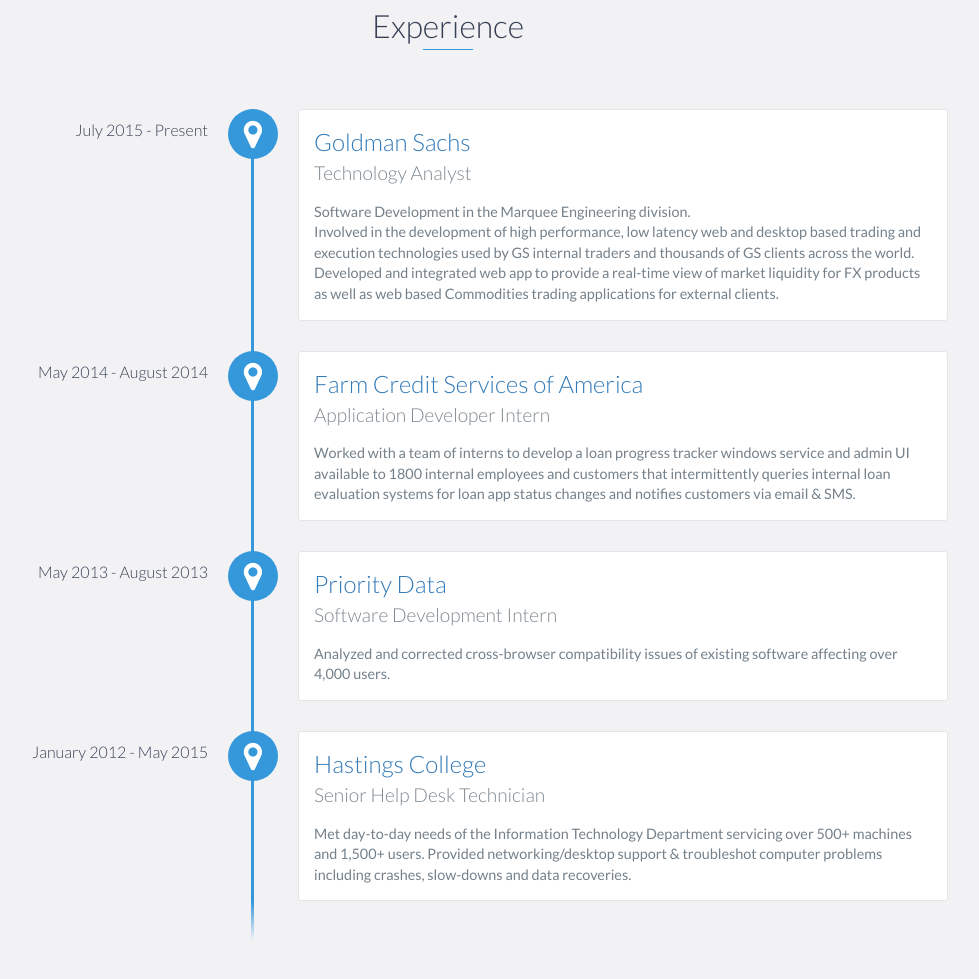
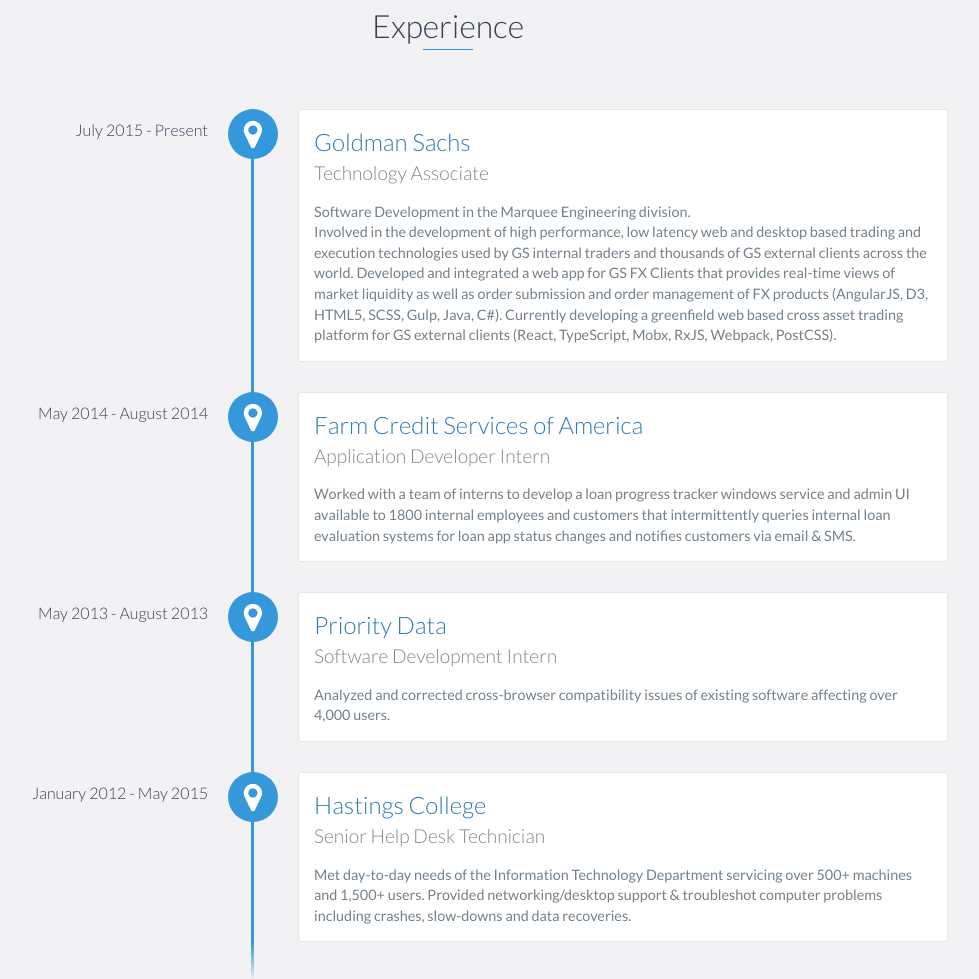
Before and after one commit to alexeisele/alexeisele.github.io, a website: page index.html in a window 1280 px wide. Shown: the part 1112-2091 px from the top of the page, without its empty margins (192-1171 px from the left). Drawn offline with nearby package versions, Linux system fonts and the light colour scheme.

Commit message:
Update index.html with promotional changes

```diff
--- a/index.html
+++ b/index.html
@@ -94,13 +94,14 @@
                     Goldman Sachs
                     </a>
                 </h3>
-                <h4>Technology Analyst</h4>
+                <h4>Technology Associate</h4>
                 <p>
                     Software Development in the Marquee Engineering division.
                     <br>
-                    Involved in the development of high performance, low latency web and desktop based trading and execution technologies used by GS internal traders and thousands of GS clients across the world.
-                    Developed and integrated web app to provide a real-time view of market liquidity for FX products as well as web based Commodities trading applications for external clients.
-                </p>
+		    Involved in the development of high performance, low latency web and desktop based trading and execution technologies used by GS internal traders and thousands of GS external clients across the world.
+		    Developed and integrated a web app for GS FX Clients that provides real-time views of market liquidity as well as order submission and order management of FX products (AngularJS, D3, HTML5, SCSS, Gulp, Java, C#).
+		    Currently developing a greenfield web based cross asset trading platform for GS external clients (React, TypeScript, Mobx, RxJS, Webpack, PostCSS).
+	    	</p>
             </div>
 
             <div data-date="May 2014 - August 2014">
```
